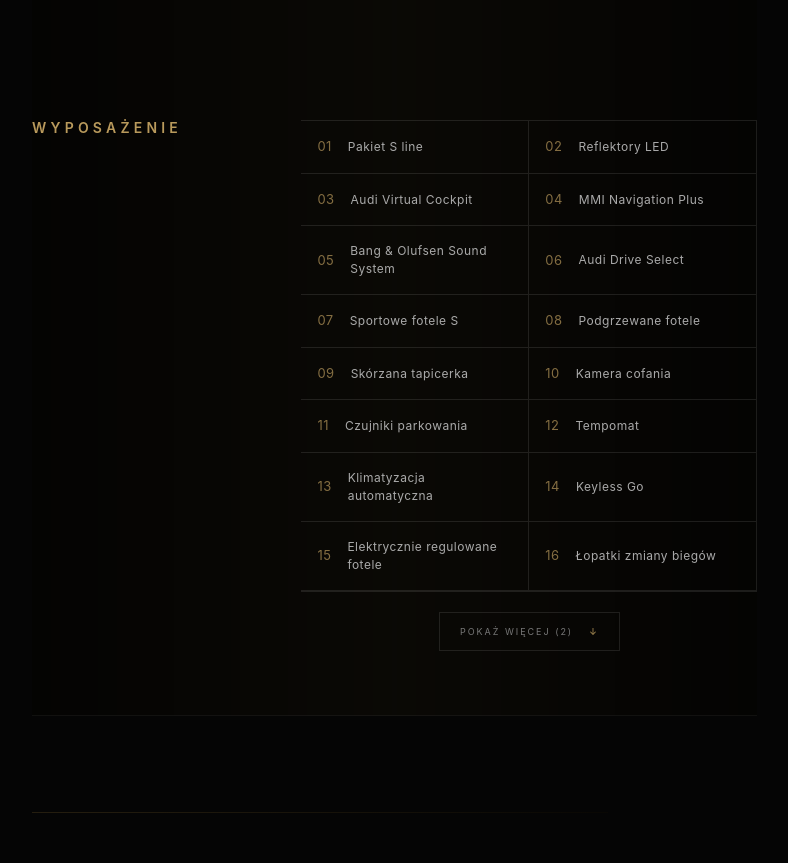
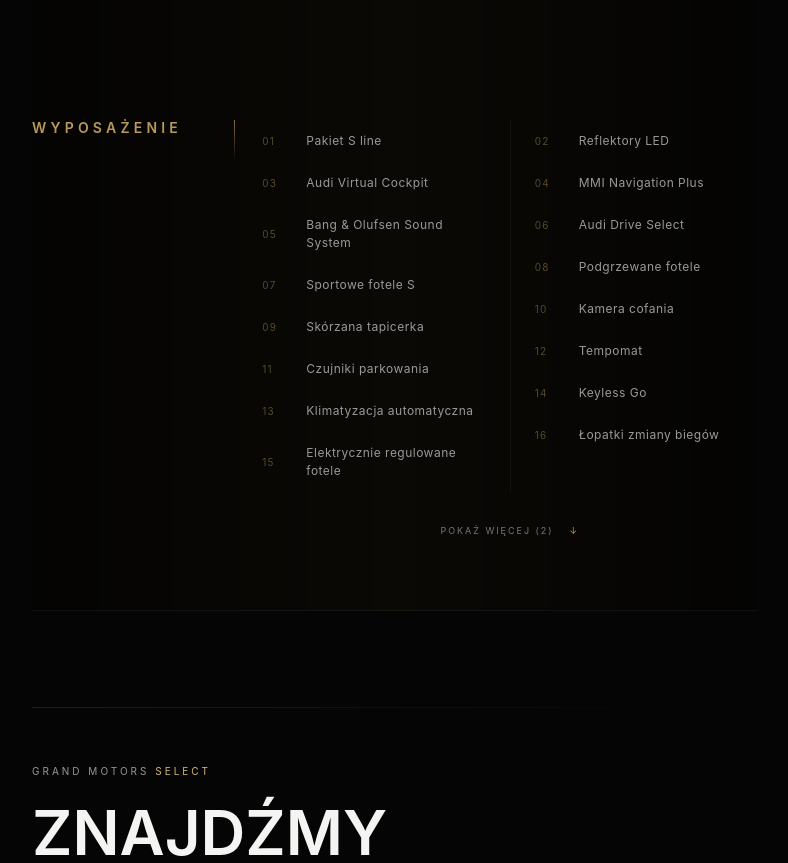
Before and after one commit to mati-1/grand-motors-select, a React (Vite) app: page /cars/audi-s5-2016 in a window 1280 px wide. Shown: the part 1660-2523 px from the top of the page, without its empty margins (32-820 px from the left). Built offline with nearby package versions, Linux system fonts and the light colour scheme.

Commit message:
refactored car equipment

```diff
--- a/src/components/cars/car-slug/carEquipment.tsx
+++ b/src/components/cars/car-slug/carEquipment.tsx
@@ -1,28 +1,102 @@
 import { useState } from "react";
 
 import { MainHeadingComponent } from "../../headings";
-
 import type { CarType } from "../cars";
 
 type CarEquipmentProps = {
   car: CarType;
 };
 
+const MOBILE_LIMIT = 6;
+const DESKTOP_LIMIT = 16;
+
 export const CarEquipment = ({ car }: CarEquipmentProps) => {
   const [isExpanded, setIsExpanded] = useState(false);
 
-  const MOBILE_LIMIT = 6;
-  const DESKTOP_LIMIT = 16;
+  const mobileEquipment = car.equipment.slice(0, MOBILE_LIMIT);
+  const mobileRemaining = car.equipment.slice(MOBILE_LIMIT);
 
-  const mobileVisibleEquipment = car.equipment.slice(0, MOBILE_LIMIT);
-  const desktopVisibleEquipment = car.equipment.slice(0, DESKTOP_LIMIT);
+  const desktopEquipment = car.equipment.slice(0, DESKTOP_LIMIT);
+  const desktopRemaining = car.equipment.slice(DESKTOP_LIMIT);
 
-  const mobileHiddenEquipment = car.equipment.slice(MOBILE_LIMIT);
-  const desktopHiddenEquipment = car.equipment.slice(DESKTOP_LIMIT);
+  const hasMoreMobile = mobileRemaining.length > 0;
+  const hasMoreDesktop = desktopRemaining.length > 0;
 
-  const hasMoreMobileEquipment = mobileHiddenEquipment.length > 0;
+  const renderEquipmentItem = (item: string, index: number, key: string) => (
+    <div
+      key={key}
+      className="
+        group
+        flex
+        items-center
+        gap-4
+        py-3
+        text-[12px]
+        tracking-[0.04em]
+        text-[#999]
+        transition-colors
+        duration-300
+        hover:text-[#ddd]
+      "
+    >
+      <span
+        className="
+          w-7
+          shrink-0
+          text-[10px]
+          font-normal
+          tracking-[0.12em]
+          text-[#b99a5c]/45
+          transition-colors
+          duration-300
+          group-hover:text-[#b99a5c]
+        "
+      >
+        {String(index + 1).padStart(2, "0")}
+      </span>
 
-  const hasMoreDesktopEquipment = desktopHiddenEquipment.length > 0;
+      <span>{item}</span>
+    </div>
+  );
+
+  const renderToggle = (hiddenCount: number, className: string) => (
+    <div className={className}>
+      <button
+        type="button"
+        onClick={() => setIsExpanded((prev) => !prev)}
+        className="
+          group
+          inline-flex
+          cursor-pointer
+          items-center
+          gap-4
+          px-1
+          py-2
+          text-[9px]
+          tracking-[0.22em]
+          text-[#777]
+          transition-colors
+          duration-300
+          hover:text-[#d2b878]
+        "
+      >
+        <span>
+          {isExpanded ? "POKAŻ MNIEJ" : `POKAŻ WIĘCEJ (${hiddenCount})`}
+        </span>
+
+        <span
+          className={`
+            text-[#b99a5c]
+            transition-transform
+            duration-300
+            ${isExpanded ? "rotate-180" : "rotate-0"}
+          `}
+        >
+          ↓
+        </span>
+      </button>
+    </div>
+  );
 
   return (
     <section
@@ -38,8 +112,16 @@ export const CarEquipment = ({ car }: CarEquipmentProps) => {
         sm:py-16
       "
     >
-      <div className="grid gap-6 lg:grid-cols-[0.7fr_1.3fr]">
+      <div
+        className="
+          grid
+          gap-8
+          lg:grid-cols-[0.5fr_1.3fr]
+          lg:gap-10
+        "
+      >
         {/* HEADING */}
+        <div>
           <MainHeadingComponent
             className="
               mt-0!
@@ -51,270 +133,117 @@ export const CarEquipment = ({ car }: CarEquipmentProps) => {
           >
             WYPOSAŻENIE
           </MainHeadingComponent>
+        </div>
 
         {/* EQUIPMENT */}
-        <div>
+        <div className="relative">
+          {/* GOLD ACCENT */}
           <div
             className="
-              grid
-              grid-cols-1
-              border-y
-              border-white/10
-              sm:grid-cols-2
+              absolute
+              -left-5
+              top-0
+              h-10
+              w-px
+              bg-linear-to-b
+              from-[#b99a5c]/70
+              to-transparent
+              lg:-left-7
             "
+          />
+
+          {/* ================================================== */}
+          {/* MOBILE + TABLET — < lg */}
+          {/* ================================================== */}
+
+          <div className="lg:hidden">
+            {mobileEquipment.map((item, index) =>
+              renderEquipmentItem(item, index, `mobile-${item}-${index}`),
+            )}
+
+            {mobileRemaining.map((item, index) => (
+              <div
+                key={`mobile-hidden-${item}-${index}`}
+                className={isExpanded ? "block" : "hidden"}
               >
-            {/* ========================= */}
-            {/* MOBILE — FIRST 6 */}
-            {/* ========================= */}
-
-            {mobileVisibleEquipment.map((item, index) => (
-              <div
-                key={item}
-                className="
-                  flex
-                  items-center
-                  gap-4
-                  border-b
-                  border-white/10
-                  p-4
-                  text-[12px]
-                  tracking-[0.04em]
-                  text-[#aaa]
-                  transition
-                  hover:bg-white/2
-                  hover:text-[#ddd]
-                  sm:nth-last-[n+2]:border-r
-                  lg:hidden
-                "
-              >
-                <span
-                  className="
-                    font-normal
-                    text-[13px]
-                    text-[#b99a5c]/70
-                  "
-                >
-                  {String(index + 1).padStart(2, "0")}
-                </span>
-
-                {item}
+                {renderEquipmentItem(
+                  item,
+                  index + MOBILE_LIMIT,
+                  `mobile-extra-${item}-${index}`,
+                )}
               </div>
             ))}
 
-            {/* ========================= */}
-            {/* MOBILE — REMAINING */}
-            {/* ========================= */}
+            {hasMoreMobile &&
+              renderToggle(mobileRemaining.length, "mt-5 flex justify-center")}
+          </div>
 
-            {mobileHiddenEquipment.map((item, index) => (
+          {/* ================================================== */}
+          {/* DESKTOP — lg+ */}
+          {/* ================================================== */}
+
+          <div className="hidden lg:block">
+            <div className="grid grid-cols-2">
+              {/* LEFT COLUMN */}
+              <div className="pr-6">
+                {desktopEquipment
+                  .filter((_, index) => index % 2 === 0)
+                  .map((item, index) =>
+                    renderEquipmentItem(
+                      item,
+                      index * 2,
+                      `desktop-left-${item}-${index}`,
+                    ),
+                  )}
+
+                {desktopRemaining
+                  .filter((_, index) => index % 2 === 0)
+                  .map((item, index) => (
                     <div
-                key={`mobile-${item}`}
-                className={`
-                  ${isExpanded ? "flex" : "hidden"}
-
-                  lg:hidden
-
-                  items-center
-                  gap-4
-                  border-b
-                  border-white/10
-                  p-4
-                  text-[12px]
-                  tracking-[0.04em]
-                  text-[#aaa]
-                  transition
-                  hover:bg-white/2
-                  hover:text-[#ddd]
-                  sm:nth-last-[n+2]:border-r
-                `}
+                      key={`desktop-extra-left-${item}-${index}`}
+                      className={isExpanded ? "block" : "hidden"}
                     >
-                <span
-                  className="
-                    font-normal
-                    text-[13px]
-                    text-[#b99a5c]/70
-                  "
-                >
-                  {String(index + MOBILE_LIMIT + 1).padStart(2, "0")}
-                </span>
-
-                {item}
-              </div>
-            ))}
-
-            {/* ========================= */}
-            {/* DESKTOP — FIRST 16 */}
-            {/* ========================= */}
-
-            {desktopVisibleEquipment.map((item, index) => (
-              <div
-                key={`desktop-${item}`}
-                className="
-                  hidden
-                  items-center
-                  gap-4
-                  border-b
-                  border-white/10
-                  p-4
-                  text-[12px]
-                  tracking-[0.04em]
-                  text-[#aaa]
-                  transition
-                  hover:bg-white/2
-                  hover:text-[#ddd]
-                  sm:nth-last-[n+2]:border-r
-                  lg:flex
-                "
-              >
-                <span
-                  className="
-                    font-normal
-                    text-[13px]
-                    text-[#b99a5c]/70
-                  "
-                >
-                  {String(index + 1).padStart(2, "0")}
-                </span>
-
-                {item}
-              </div>
-            ))}
-
-            {/* ========================= */}
-            {/* DESKTOP — REMAINING */}
-            {/* ========================= */}
-
-            {desktopHiddenEquipment.map((item, index) => (
-              <div
-                key={`desktop-hidden-${item}`}
-                className={`
-                  ${isExpanded ? "lg:flex" : "hidden"}
-
-                  items-center
-                  gap-4
-                  border-b
-                  border-white/10
-                  p-4
-                  text-[12px]
-                  tracking-[0.04em]
-                  text-[#aaa]
-                  transition
-                  hover:bg-white/2
-                  hover:text-[#ddd]
-                  sm:nth-last-[n+2]:border-r
-                `}
-              >
-                <span
-                  className="
-                    font-normal
-                    text-[13px]
-                    text-[#b99a5c]/70
-                  "
-                >
-                  {String(index + DESKTOP_LIMIT + 1).padStart(2, "0")}
-                </span>
-
-                {item}
+                      {renderEquipmentItem(
+                        item,
+                        DESKTOP_LIMIT + index * 2,
+                        `desktop-hidden-left-${item}-${index}`,
+                      )}
                     </div>
                   ))}
               </div>
 
-          {/* ========================= */}
-          {/* MOBILE TOGGLE */}
-          {/* ========================= */}
-
-          {hasMoreMobileEquipment && (
-            <div className="mt-5 flex justify-center lg:hidden">
-              <button
-                type="button"
-                onClick={() => setIsExpanded((prev) => !prev)}
-                className="
-                  group
-                  inline-flex
-                  cursor-pointer
-                  items-center
-                  gap-4
-                  border
-                  border-white/10
-                  px-5
-                  py-3
-                  text-[9px]
-                  tracking-[0.22em]
-                  text-[#777]
-                  transition-all
-                  duration-300
-                  hover:border-[#b99a5c]/40
-                  hover:bg-[#b99a5c]/5
-                  hover:text-[#d2b878]
-                "
-              >
-                <span>
-                  {isExpanded
-                    ? "POKAŻ MNIEJ"
-                    : `POKAŻ WIĘCEJ (${mobileHiddenEquipment.length})`}
-                </span>
-
-                <span
-                  className={`
-                    text-[#b99a5c]
-                    transition-transform
-                    duration-300
-                    ${isExpanded ? "rotate-180" : "rotate-0"}
-                  `}
-                >
-                  ↓
-                </span>
-              </button>
-            </div>
+              {/* RIGHT COLUMN */}
+              <div className="border-l border-white/5 pl-6">
+                {desktopEquipment
+                  .filter((_, index) => index % 2 === 1)
+                  .map((item, index) =>
+                    renderEquipmentItem(
+                      item,
+                      index * 2 + 1,
+                      `desktop-right-${item}-${index}`,
+                    ),
                   )}
 
-          {/* ========================= */}
-          {/* DESKTOP TOGGLE */}
-          {/* ========================= */}
+                {desktopRemaining
+                  .filter((_, index) => index % 2 === 1)
+                  .map((item, index) => (
+                    <div
+                      key={`desktop-extra-right-${item}-${index}`}
+                      className={isExpanded ? "block" : "hidden"}
+                    >
+                      {renderEquipmentItem(
+                        item,
+                        DESKTOP_LIMIT + index * 2 + 1,
+                        `desktop-hidden-right-${item}-${index}`,
+                      )}
+                    </div>
+                  ))}
+              </div>
+            </div>
 
-          {hasMoreDesktopEquipment && (
-            <div className="mt-5 hidden justify-center lg:flex">
-              <button
-                type="button"
-                onClick={() => setIsExpanded((prev) => !prev)}
-                className="
-                  group
-                  inline-flex
-                  cursor-pointer
-                  items-center
-                  gap-4
-                  border
-                  border-white/10
-                  px-5
-                  py-3
-                  text-[9px]
-                  tracking-[0.22em]
-                  text-[#777]
-                  transition-all
-                  duration-300
-                  hover:border-[#b99a5c]/40
-                  hover:bg-[#b99a5c]/5
-                  hover:text-[#d2b878]
-                "
-              >
-                <span>
-                  {isExpanded
-                    ? "POKAŻ MNIEJ"
-                    : `POKAŻ WIĘCEJ (${desktopHiddenEquipment.length})`}
-                </span>
-
-                <span
-                  className={`
-                    text-[#b99a5c]
-                    transition-transform
-                    duration-300
-                    ${isExpanded ? "rotate-180" : "rotate-0"}
-                  `}
-                >
-                  ↓
-                </span>
-              </button>
+            {hasMoreDesktop &&
+              renderToggle(desktopRemaining.length, "mt-6 flex justify-center")}
           </div>
-          )}
         </div>
       </div>
     </section>
```
Lines whose indentation alone changed are shown as unchanged.
